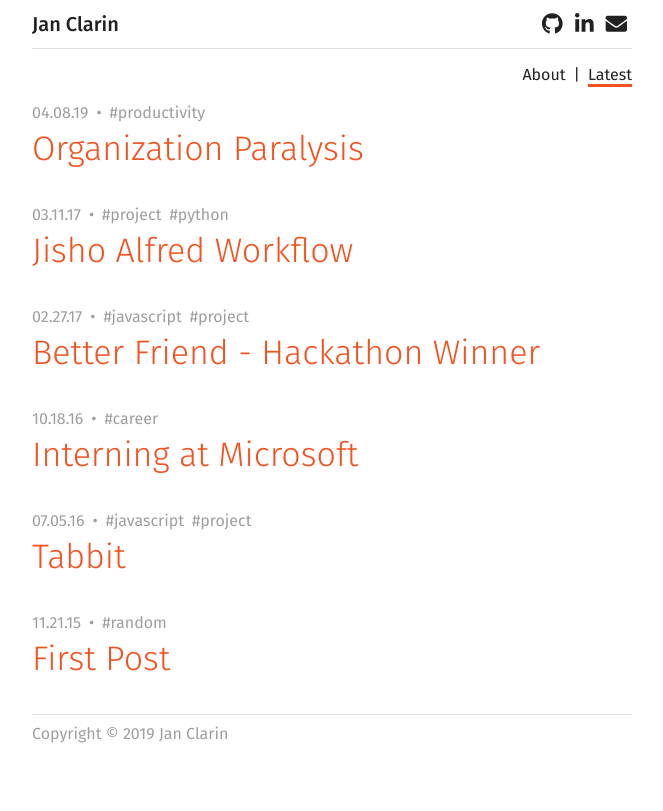
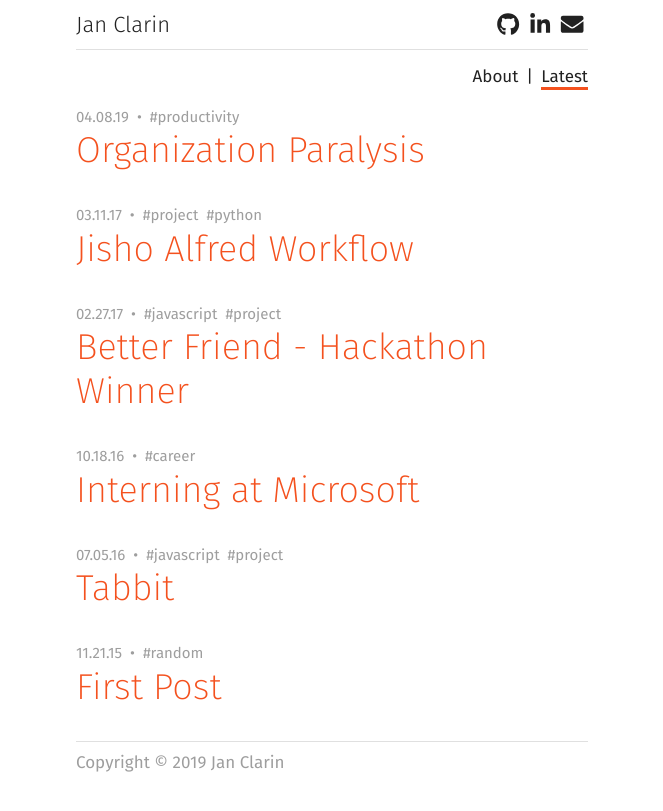
Before and after one commit to janclarin/janclarin.github.io, a Jekyll site: the page built from index.md, in a window 1280 px wide. Shown: the top 811 px of the page, without its empty margins (308-971 px from the left). Built offline with Jekyll 4.4.1, drawn with Linux system fonts in a browser that asks for light colours; nearby versions of some CDN libraries.

Commit message:
Revamp typography for readability
Based on Firefox's Photon Design System:
https://design.firefox.com/photon/visuals/typography.html

- Change content width to get closer to optimal 66 characters per line
- Change display font size to 36px, weight 200
- Increase line-height from 1.4 to 1.5
- Add caption font size for post meta

```diff
--- a/_includes/head.html
+++ b/_includes/head.html
@@ -4,7 +4,7 @@
   <meta name="viewport" content="width=device-width, initial-scale=1">
   {%- seo -%}
   {%- include favicon.html -%}
-  <link rel="stylesheet" href="https://fonts.googleapis.com/css?family=Fira+Sans:300,400,400i,500,700">
+  <link rel="stylesheet" href="https://fonts.googleapis.com/css?family=Fira+Sans:200,300,400,400i,500,700">
   <link rel="stylesheet" href="{{ "/assets/css/styles.css" | relative_url }}">
   <script
     defer
--- a/_sass/main.scss
+++ b/_sass/main.scss
@@ -16,16 +16,18 @@ $link-visited-color: $deep-orange-a100;
 $text-color: $gray-900;
 $text-secondary-color: $gray-500;
 
-$text-small: 16px; // Material type scale Body 1.
-$text-medium: 20px; // Material type scale H6.
-$text-large: 34px; // Material type scale H4.
+$text-caption: 15px;
+$text-body: 17px;
+$text-title: 22px;
+$text-display: 36px;
 
+$weight-extra-light: 200;
 $weight-light: 300;
 $weight-regular: 400;
 $weight-medium: 500;
 $weight-bold: 700;
 
-$content-width: 600px;
+$content-width: 512px;
 $profile-image-size: 256px;
 $site-header-height: 48px;
 $social-icon-size: 32px;
--- a/_sass/partials/_typography.scss
+++ b/_sass/partials/_typography.scss
@@ -1,13 +1,14 @@
 body {
   color: $text-color;
   font-family: 'Fira Sans', sans-serif;
-  font-size: $text-small;
+  font-size: $text-body;
   font-weight: $weight-regular;
-  line-height: 1.4;
+  line-height: 1.5;
 }
 
 h1, h2, h3, h4, h5, h6 {
   font-weight: $weight-light;
+  line-height: normal;
 }
 
 a {
@@ -38,8 +39,8 @@ a {
 }
 
 .site-title {
-  font-size: $text-medium;
-  font-weight: $weight-medium;
+  font-size: $text-title;
+  font-weight: $weight-light;
 }
 
 .site-footer {
@@ -47,9 +48,11 @@ a {
 }
 
 .post-title {
-  font-size: $text-large;
+  font-size: $text-display;
+  font-weight: $weight-extra-light;
 }
 
 .post-meta {
   color: $text-secondary-color;
+  font-size: $text-caption;
 }
```
